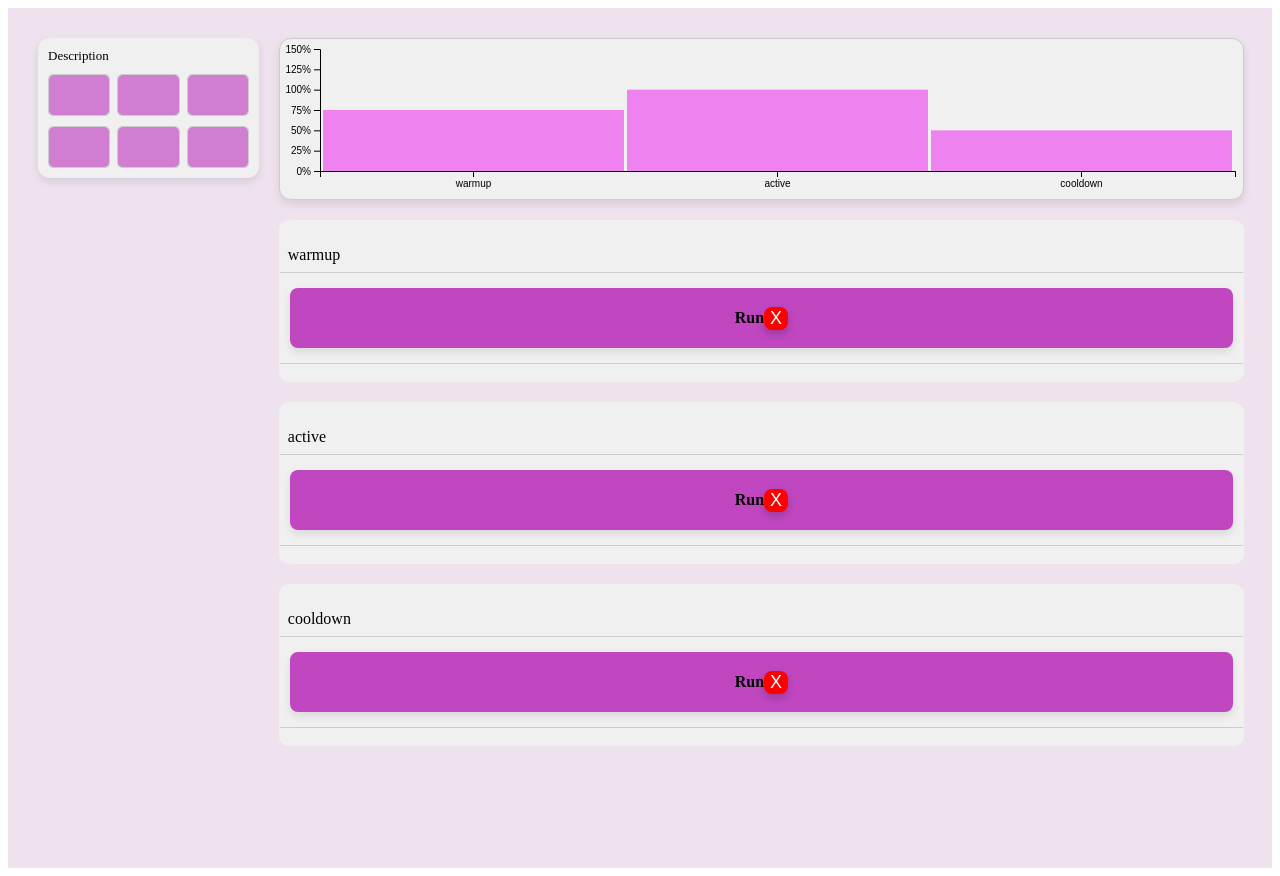
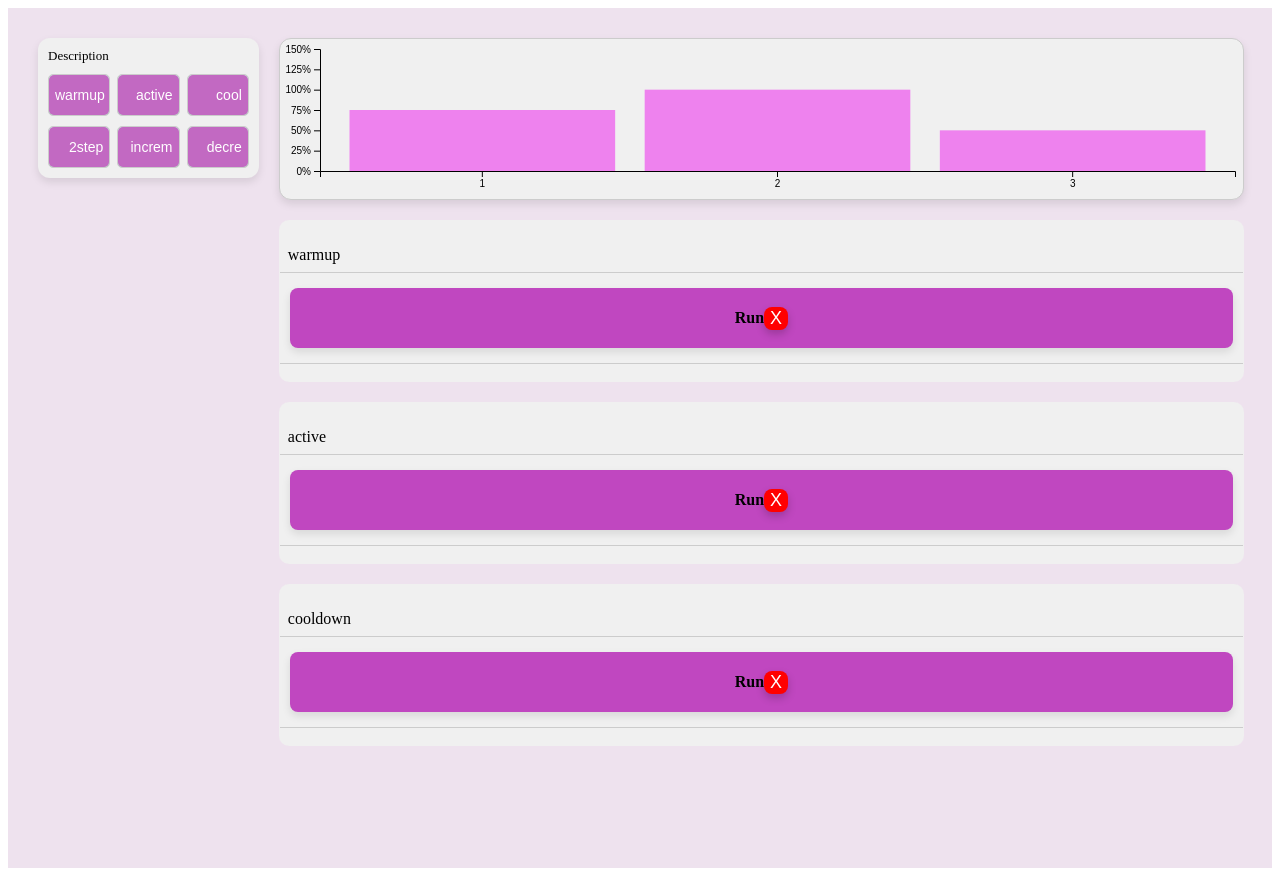
Before and after one commit to ChodiDeepthi/tasktask, a React (Vite) app in the folder AssaignmentTask/: page / in a window 1280 px wide. Built offline with nearby package versions, Linux system fonts and the light colour scheme.

Commit message:
update 6

```diff
--- a/AssaignmentTask/src/App.jsx
+++ b/AssaignmentTask/src/App.jsx
@@ -6,7 +6,7 @@ import './App.css';
 function App() {
   const [datas,setdata]=useState([
     { id:3,name: "warmup", value: 75 },
-    { id:1,name: "active", value: 100 },
+    { id:1,name: "active", value: 100},
     { id:2,name: "cooldown", value: 50 },
 
   ]);
--- a/AssaignmentTask/src/components/AddedEle.jsx
+++ b/AssaignmentTask/src/components/AddedEle.jsx
@@ -4,11 +4,11 @@ import styles from './AddedEle.module.css';
 export default function AddedEle({ item, data, setdata }) {
   const [isSelected, setIsSelected] = useState(false);
 
-  // Function to delete the item
-  function deleteData(itemId) {
-    const updatedData = data.filter(item => item.id !== itemId);
-    setdata(updatedData);
+  function deleteData(item) {
+    setdata(data.filter((element)=>(item!=element)))
+
   }
+
 
   // Toggle selection on click
   function toggleSelection() {
@@ -24,7 +24,7 @@ export default function AddedEle({ item, data, setdata }) {
       <hr />
       <div className={styles.content}>
         Run
-        <button onClick={() => deleteData(item.id)}>
+        <button onClick={() => deleteData(item)}>
           X
         </button>
       </div>
--- a/AssaignmentTask/src/components/Component2.jsx
+++ b/AssaignmentTask/src/components/Component2.jsx
@@ -8,7 +8,9 @@ export default function Component2({ data, setdata }) {
       <Graph data={data} setdata={setdata} />
       <div className={styles.container}>
         {data.map((item) => {
+
           return (
+
             <div key={item.id}>
               <AddedEle item={item} data={data} setdata={setdata} />
             </div>
--- a/AssaignmentTask/src/components/Element.jsx
+++ b/AssaignmentTask/src/components/Element.jsx
@@ -7,14 +7,14 @@ export default function Element({ item, data, setdata }) {
   // Define the addElement function
   function addElement(item, data, setdata) {
     // Add the item to the existing data array with a new unique ID
-    setdata([...data, { id: count, name: item.name, value: item.value }]);
+    setdata([...data, { id: count, name: item.name, value: item.value}]);
     setcount(count + 1); // Increment the count for the next ID
   }
 
   return (
     <div className={styles.elementBox}>
       <button onClick={() => addElement(item, data, setdata)}>
-        {item.id}
+         {item.name}
       </button>
     </div>
   );
--- a/AssaignmentTask/src/components/Element.module.css
+++ b/AssaignmentTask/src/components/Element.module.css
@@ -13,7 +13,7 @@
 .elementBox button {
   width: 100%; /* Full width of the parent .elementBox */
   height: 100%; /* Full height of the parent .elementBox */
-  background-color: rgb(209, 125, 209); /* Violet background color */
+  background-color: rgb(194, 105, 194); /* Violet background color */
   color: white; /* White text for contrast */
   border: none; /* Remove default button border */
   border-radius: inherit; /* Inherit rounded corners from parent */
@@ -21,7 +21,7 @@
   cursor: pointer; /* Pointer cursor on hover */
   outline: none; /* Remove focus outline */
    /* Smooth hover effect */
-  color: black;
+
 }
 
 .elementBox button:hover {
--- a/AssaignmentTask/src/components/Graph.jsx
+++ b/AssaignmentTask/src/components/Graph.jsx
@@ -49,11 +49,11 @@ export default function Graph({ data, setdata }) {
       .range([height, 0])
       .clamp(true); // Ensure values outside the domain are clamped
 
-    // X-axis Scale
+    // X-axis Scale with sequential values
     const xScale = d3.scaleBand()
-      .domain(data.map(d => d.name)) // Use `name` from the data for X-axis labels
+      .domain(data.map((_, i) => i + 1)) // Sequential values 1, 2, 3, ...
       .range([0, width])
-      .padding(0.01);
+      .padding(0.1); // Add padding between bars
 
     // Add Y-axis with fixed ticks (0%, 25%, 50%, 75%, 100%, 125%, 150%)
     svg.append('g')
@@ -72,7 +72,7 @@ export default function Graph({ data, setdata }) {
       .data(data)
       .enter()
       .append('rect')
-      .attr('x', d => xScale(d.name)) // Position each bar based on the `name` property
+      .attr('x', (_, i) => xScale(i + 1)) // Position each bar based on its index
       .attr('y', d => yScale(d.value)) // Position the bar based on the `value`
       .attr('width', xScale.bandwidth()) // Bar width based on scale
       .attr('height', d => Math.max(0, height - yScale(d.value))) // Ensure non-negative height
--- a/AssaignmentTask/src/components/Items.jsx
+++ b/AssaignmentTask/src/components/Items.jsx
@@ -3,8 +3,8 @@ import Item from './Item';
 import styles from './Items.module.css';
 
 export default function Items({data,setdata}) {
-  const [topdata,settopdata]=useState([{name:"warmup",value:75},{name:"active",value:100},{name:"cooldown",values:50}]);
-  const [bottomdata,setbottomdata]=useState([{name:"twostep",value:80},{name:"increm",value:90},{name:"decre",value:70}]);
+  const [topdata,settopdata]=useState([{name:"warmup",value:75},{name:"active",value:100},{name:"cool",value:50}]);
+  const [bottomdata,setbottomdata]=useState([{name:"2step",value:80},{name:"increm",value:90},{name:"decre",value:70}]);
   return (
 
     <div className={styles.itemsContainer}>
```
